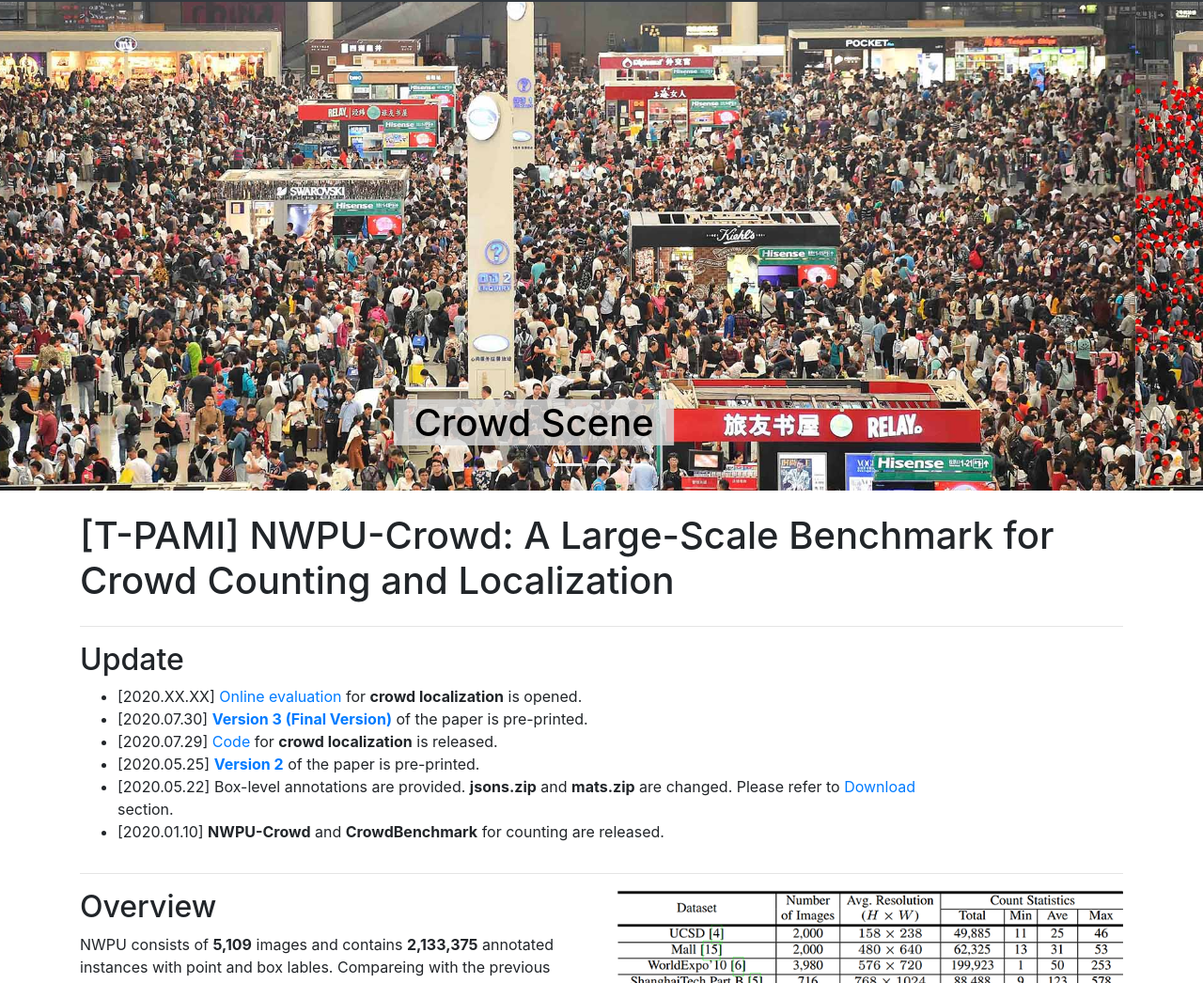
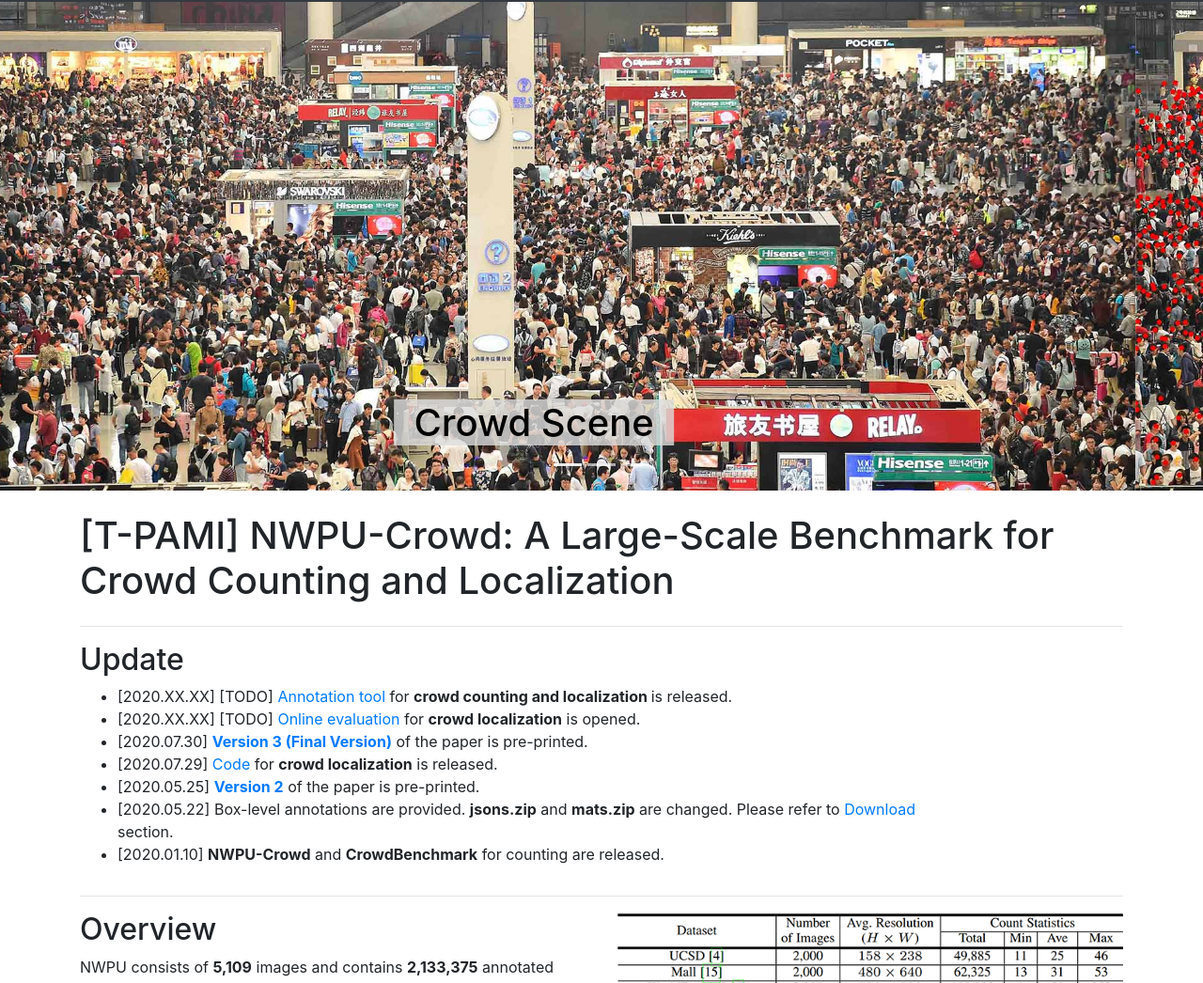
Before and after one commit to gjy3035/NWPU-Crowd-Sample-Code, a website: page index.html in a window 1280 px wide. Shown: the part 54-1100 px from the top of the page at 94% size. Drawn offline with Linux system fonts and the light colour scheme.

Commit message:
Update index.html

```diff
--- a/index.html
+++ b/index.html
@@ -75,7 +75,8 @@
     <div class="col-lg-10">
       <h2>Update</h2>
       <ul>
-        <li> [2020.XX.XX] <a href='https://www.crowdbenchmark.com/nwpucrowdloc.html'>Online evaluation</a> for <strong>crowd localization</strong> is opened.
+        <li> [2020.XX.XX] [TODO] <a href='#'>Annotation tool</a> for <strong>crowd counting and localization </strong> is released.
+        <li> [2020.XX.XX] [TODO] <a href='https://www.crowdbenchmark.com/nwpucrowdloc.html'>Online evaluation</a> for <strong>crowd localization</strong> is opened.
         <li> [2020.07.30] <a href='https://arxiv.org/abs/2001.03360'><strong>Version 3 (Final Version)</strong></a> of the paper is pre-printed.
         <li> [2020.07.29] <a href='https://github.com/gjy3035/NWPU-Crowd-Sample-Code-for-Localization'>Code</a> for <strong>crowd localization</strong> is released.
         <li> [2020.05.25] <a href='https://arxiv.org/abs/2001.03360v2'><strong>Version 2</strong></a> of the paper is pre-printed.
```
